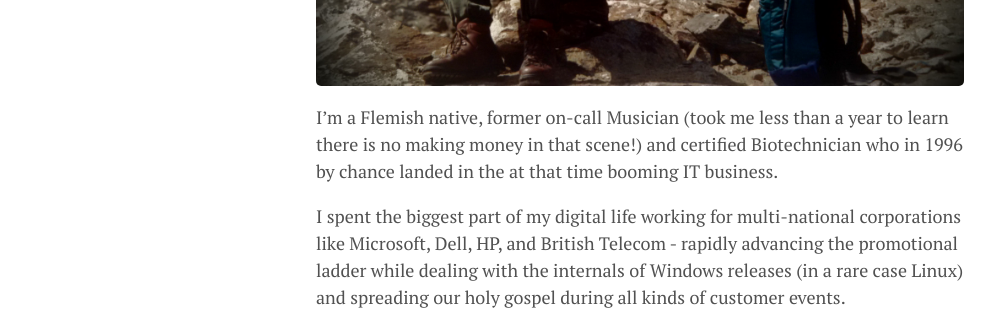
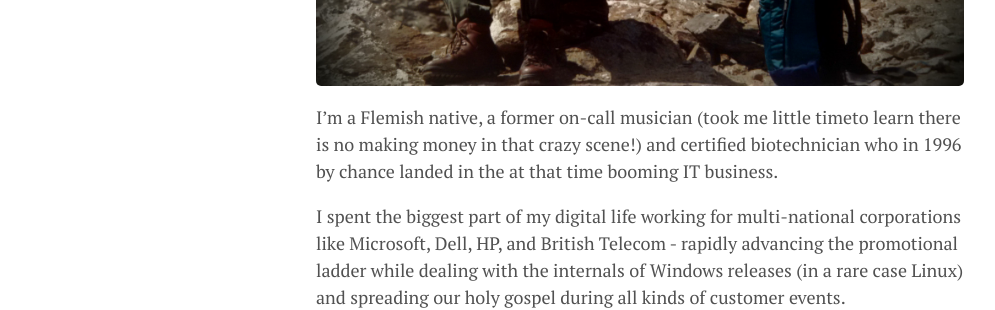
Before and after one commit to lgeurts/lgeurts.github.io, a Jekyll site: the page built from about.md, in a window 1280 px wide. Shown: the part 452-762 px from the top of the page, without its empty margins (0-995 px from the left). Built offline with Jekyll 4.4.1, drawn with Linux system fonts in a browser that asks for light colours; nearby versions of some CDN libraries.

Commit message:
Update about.md

```diff
--- a/about.md
+++ b/about.md
@@ -5,7 +5,7 @@
 
 ![KNAV Austria](/assets/C2ADV01.jpg)
 
-I’m a Flemish native, former on-call Musician (took me less than a year to learn there is no making money in that scene!) and certified Biotechnician who in 1996 by chance landed in the at that time booming IT business.
+I’m a Flemish native, a former on-call musician (took me little timeto learn there is no making money in that crazy scene!) and certified biotechnician who in 1996 by chance landed in the at that time booming IT business.
 
 I spent the biggest part of my digital life working for multi-national corporations like Microsoft, Dell, HP, and British Telecom - rapidly advancing the promotional ladder while dealing with the internals of Windows releases (in a rare case Linux) and spreading our holy gospel during all kinds of customer events.
 
```
